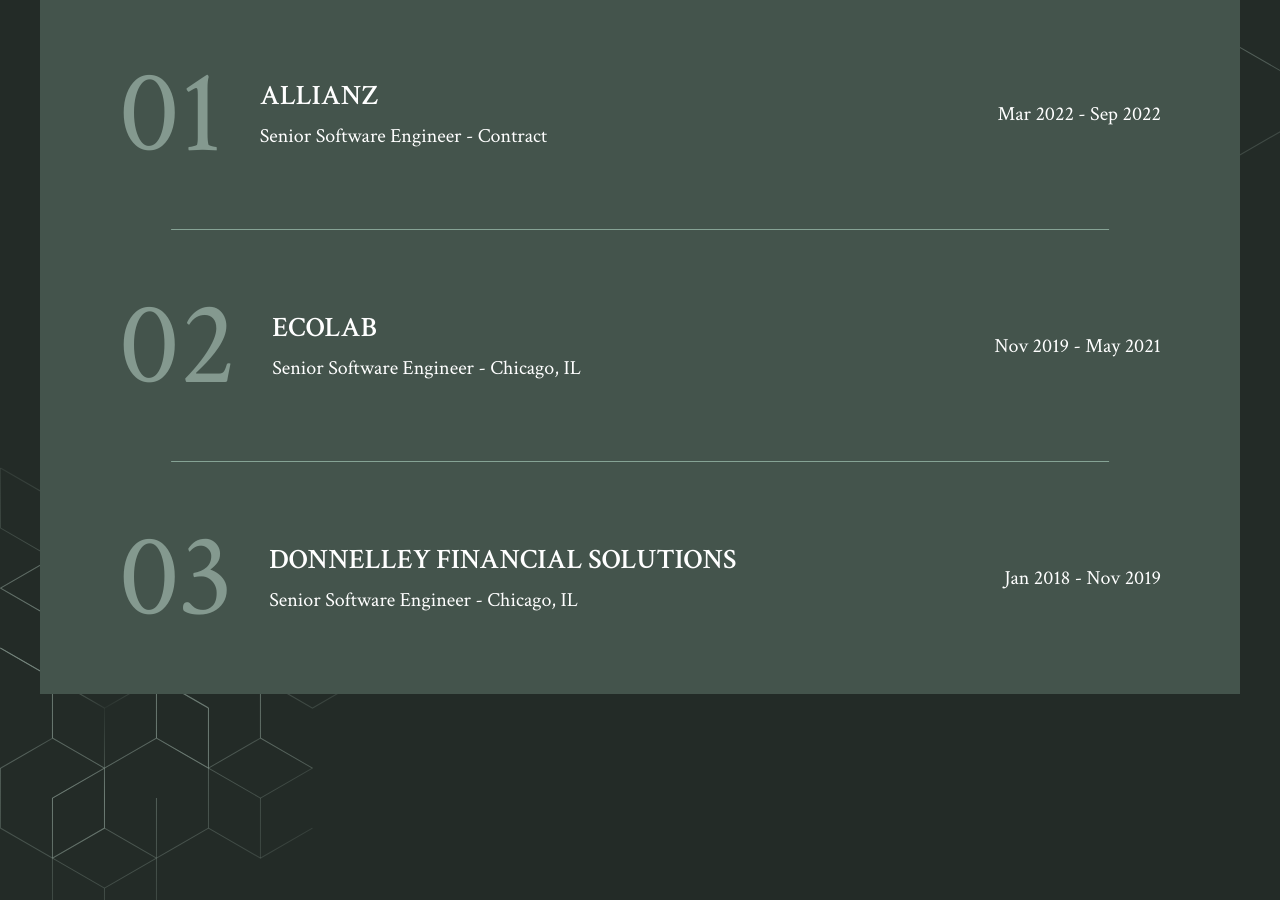
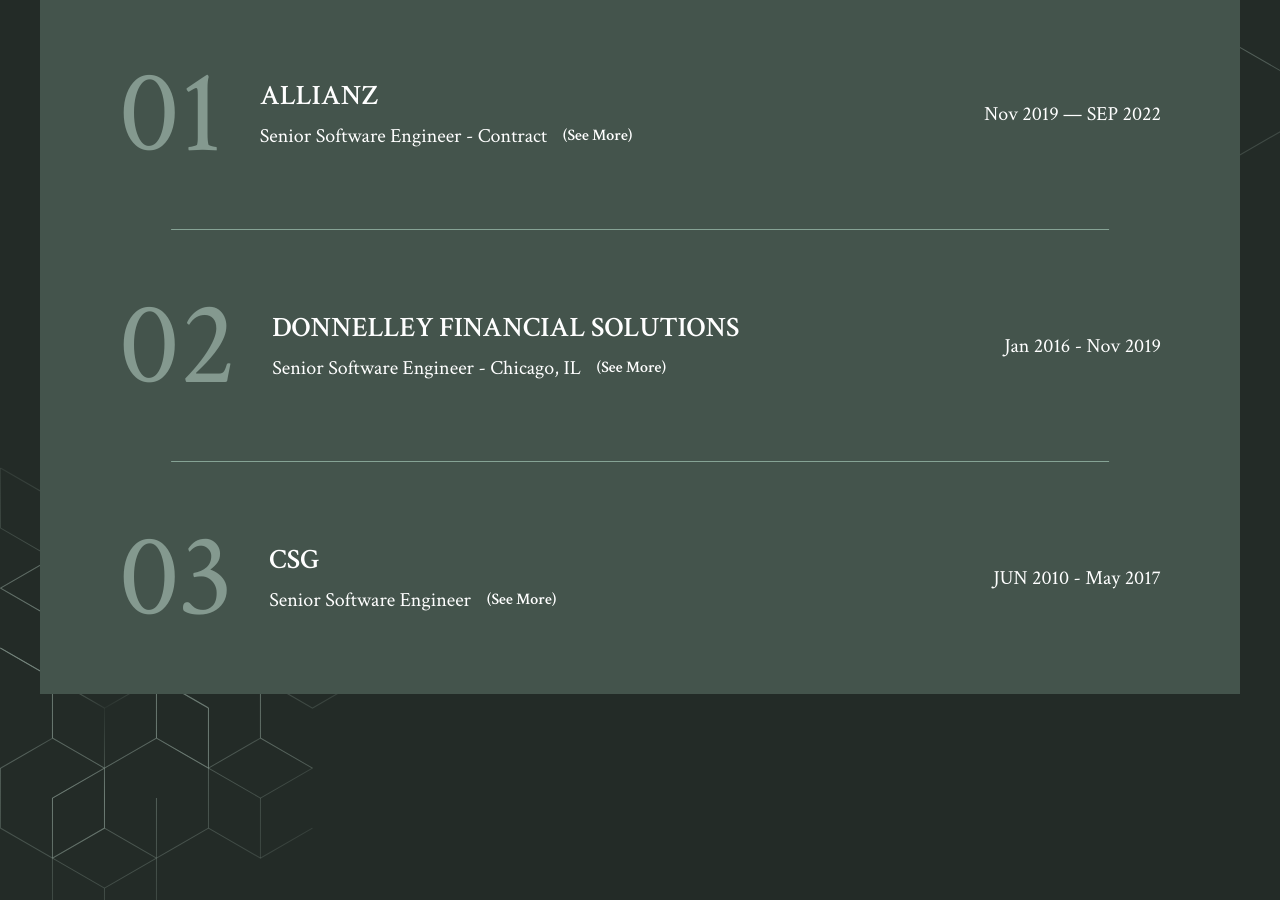
Before and after one commit to leodsan/portfolio-website, a Next.js app: page / in a window 1280 px wide. Shown: the part 2202-3102 px from the top of the page. Built offline with nearby package versions, Linux system fonts and the light colour scheme; a web font is replaced by a local one.

Commit message:
add list to experience

```diff
--- a/src/components/pages/home/Experience.js
+++ b/src/components/pages/home/Experience.js
@@ -1,6 +1,19 @@
+import { useState } from "react";
+
+import { Button } from "../../commons";
 import { InfoSection } from "../../elements";
 
 function Experience({ items }) {
+  const [toggleMenu, setToggleMenu] = useState(null);
+
+  const handleToggleList = (id) => {
+    if (id === toggleMenu) {
+      setToggleMenu(null);
+    } else {
+      setToggleMenu(id);
+    }
+  };
+
   return (
     <InfoSection
       patternP="4"
@@ -11,7 +24,7 @@
       patternPClassName="top-[9.2rem] right-0"
       patternNClassName="-bottom-[16rem] left-0 z-10"
     >
-      {items.map(({ id, title, date, subtitle }, index) => (
+      {items.map(({ id, title, date, subtitle, list }, index) => (
         <li
           key={id}
           className="w-full relative [&:not(:last-child)]:mb-14 md:[&:not(:last-child)]:mb-10 [&:not(:last-child)]:before:content-[''] [&:not(:last-child)]:before:w-[90%] xs:[&:not(:last-child)]:before:w-[100%] [&:not(:last-child)]:before:h-[1px] [&:not(:last-child)]:before:bg-green-500 [&:not(:last-child)]:before:left-1/2 [&:not(:last-child)]:before:-translate-x-1/2 [&:not(:last-child)]:before:bottom-0 [&:not(:last-child)]:before:absolute"
@@ -25,10 +38,28 @@
                 <span className="tp-h1 lg:tp-h2 md:tp-h4 xs:tp-h5">
                   {title}
                 </span>
-                <span>{subtitle}</span>
+                <div className="flex gap-4 items-center md:flex-col md:items-start xs:items-center">
+                  <span>{subtitle}</span>
+                  <Button
+                    title="(see more)"
+                    onClick={handleToggleList.bind(null, id)}
+                  />
+                </div>
               </div>
               <span>{date}</span>
             </div>
+          </div>
+          <div
+            className="overflow-hidden transition-all duration-700"
+            style={{ maxHeight: toggleMenu === id ? "1000px" : 0 }}
+          >
+            <ul className="flex flex-col gap-5 mb-12 mx-12 md:mx-6 md:mb-6 whitespace-pre-line">
+              {list.map(({ id, text }) => (
+                <li key={id} className="list-disc">
+                  {text}
+                </li>
+              ))}
+            </ul>
           </div>
         </li>
       ))}
--- a/src/constants/GLOBAL_CONST.js
+++ b/src/constants/GLOBAL_CONST.js
@@ -4,12 +4,12 @@
     {
       id: 0,
       icon: "github",
-      link: "/",
+      link: "https://github.com/leodsan/",
     },
     {
       id: 1,
       icon: "linkedin",
-      link: "/",
+      link: "https://www.linkedin.com/in/leonardodsantiago/",
     },
   ],
 };
--- a/src/constants/HOME_CONST.js
+++ b/src/constants/HOME_CONST.js
@@ -99,24 +99,85 @@
   experience: [
     {
       id: 1,
-      link: "/",
       title: "ALLIANZ",
-      date: "Mar 2022 - Sep 2022",
+      date: "Nov 2019 — SEP 2022",
       subtitle: "Senior Software Engineer - Contract",
+      list: [
+        {
+          id: 1,
+          text: `Worked on an in-house email application written in C# and automated
+          through Task Scheduler, which takes in a CSV file, parses based on given
+          parameters, and returns an XLSX that will be used to input records into a SQL
+          table.`,
+        },
+        {
+          id: 2,
+          text: `Worked on various UI/UX elements across a variety of customer-facing
+          global websites: grid configuration, bootstrapping for mobile, and document
+          verbiage`,
+        },
+        {
+          id: 3,
+          text: `Built out various scripts to automate builds with Jenkins and AWS Cloud
+          Formation, as well as accompanying documentation for posterity. Also worked
+          to build out documentation / gather requirements for PCI compliance.`,
+        },
+      ],
     },
     {
       id: 2,
-      link: "/",
-      title: "ECOLAB",
-      date: "Nov 2019 - May 2021",
+      title: "DONNELLEY FINANCIAL SOLUTIONS",
+      date: "Jan 2016 - Nov 2019",
       subtitle: "Senior Software Engineer - Chicago, IL",
+      list: [
+        {
+          id: 1,
+          text: `Lead multiple teams in the greenfield development of a new SEC filing
+          application hosted within AWS.`,
+        },
+        {
+          id: 2,
+          text: `Implemented microservice architecture into a new application using different
+          technologies within the AWS ecosystem`,
+        },
+        {
+          id: 3,
+          text: `Implemented Jenkins into CI/CD pipeline through AWS Cloud Formation,
+          allowing for the on-demand creation of new environments`,
+        },
+      ],
     },
     {
       id: 3,
-      link: "/",
-      title: "DONNELLEY FINANCIAL SOLUTIONS",
-      date: "Jan 2018 - Nov 2019",
-      subtitle: "Senior Software Engineer - Chicago, IL",
+      title: " CSG",
+      date: "JUN 2010 - May 2017",
+      subtitle: "Senior Software Engineer",
+      list: [
+        {
+          id: 1,
+          text: `Developed enterprise-level billing and content monetization platform using
+          C#, .NET, SQL Server, and Elasticsearch.`,
+        },
+        {
+          id: 2,
+          text: `Developed CRM/Catalog application using .NET MVC, Javascript, and HTML`,
+        },
+        {
+          id: 3,
+          text: `Responsible for delivery of full-stack features, including initial feature design,
+          integration with internal and external systems, and presentation of the
+          execution plan to an agile team`,
+        },
+        {
+          id: 4,
+          text: `Focused on applying SOLID principles to engineer adaptable code`,
+        },
+        {
+          id: 5,
+          text: `Performed hybrid Scrum Master / Lead Developer role, leading full-stack agile
+          teams of 10-15.`,
+        },
+      ],
     },
   ],
   education: [
```
